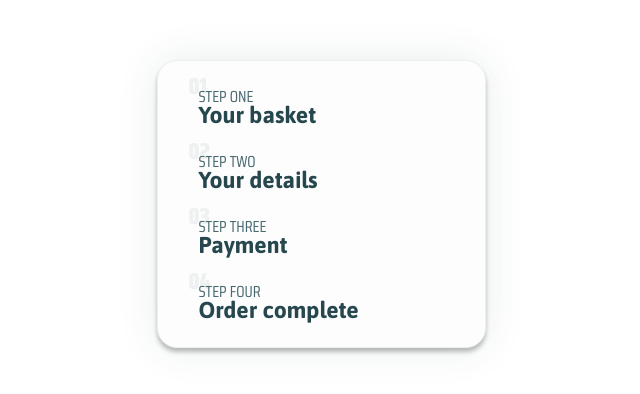
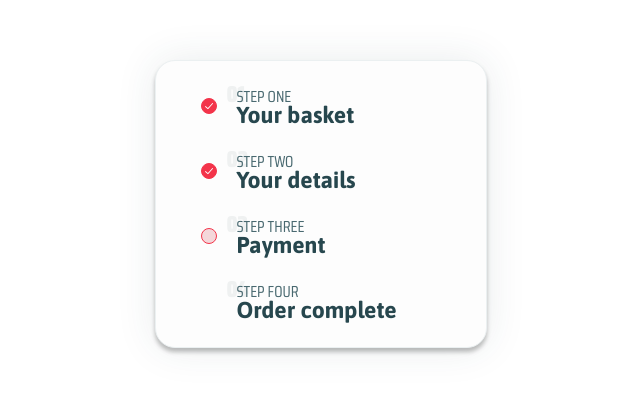
Before and after one commit to jmaloon/overhaul-front-end-test, a React (Vite) app: page / in a window 1280 px wide. Shown: the part 196-590 px from the top of the page, without its empty margins (319-959 px from the left). Built offline with nearby package versions, Linux system fonts and the light colour scheme.

Commit message:
add step indicators

```diff
--- a/src/Step.css
+++ b/src/Step.css
@@ -1,10 +1,24 @@
 .step {
   position: relative;
   display: flex;
-  flex-direction: column;
+  gap: 19px;
+  padding-top: 8px;
+  padding-left: 4px;
+}
+
+.step-visual {
   padding-top: 8px;
 }
+.step-indicator {
+  width: 16px;
+  height: 16px;
+}
 
+.step-content {
+  position: relative;
+  display: flex;
+  flex-direction: column;
+}
 .step-counter {
   position: absolute;
   top: -7px;
--- a/src/Step.tsx
+++ b/src/Step.tsx
@@ -1,4 +1,6 @@
 import "./Step.css";
+import stepCompletedSrc from "./assets/step-completed.svg";
+import stepCurrentSrc from "./assets/step-current.svg";
 
 type StepProps = {
   stepNumber: number;
@@ -15,6 +17,20 @@ export default function Step({
 }: StepProps) {
   return (
     <li className="step">
+      <div className="step-visual">
+        {state === "completed" ? (
+          <img
+            alt="checkmark"
+            className="step-indicator"
+            src={stepCompletedSrc}
+          />
+        ) : state === "current" ? (
+          <img alt="" className="step-indicator" src={stepCurrentSrc} />
+        ) : (
+          <div className="step-indicator" />
+        )}
+      </div>
+      <div className="step-content">
         <span className="text-counter step-counter">
           {stepNumber.toString().padStart(2, "0")}
         </span>
@@ -26,6 +42,7 @@ export default function Step({
         )}
         <span className="text-overline step-overline">Step {stepString}</span>
         <span className="text-label">{label}</span>
+      </div>
     </li>
   );
 }
```
Also changed, not shown: src/assets/step-completed.svg (added), src/assets/step-current.svg (added). Lines whose indentation alone changed are shown as unchanged.
